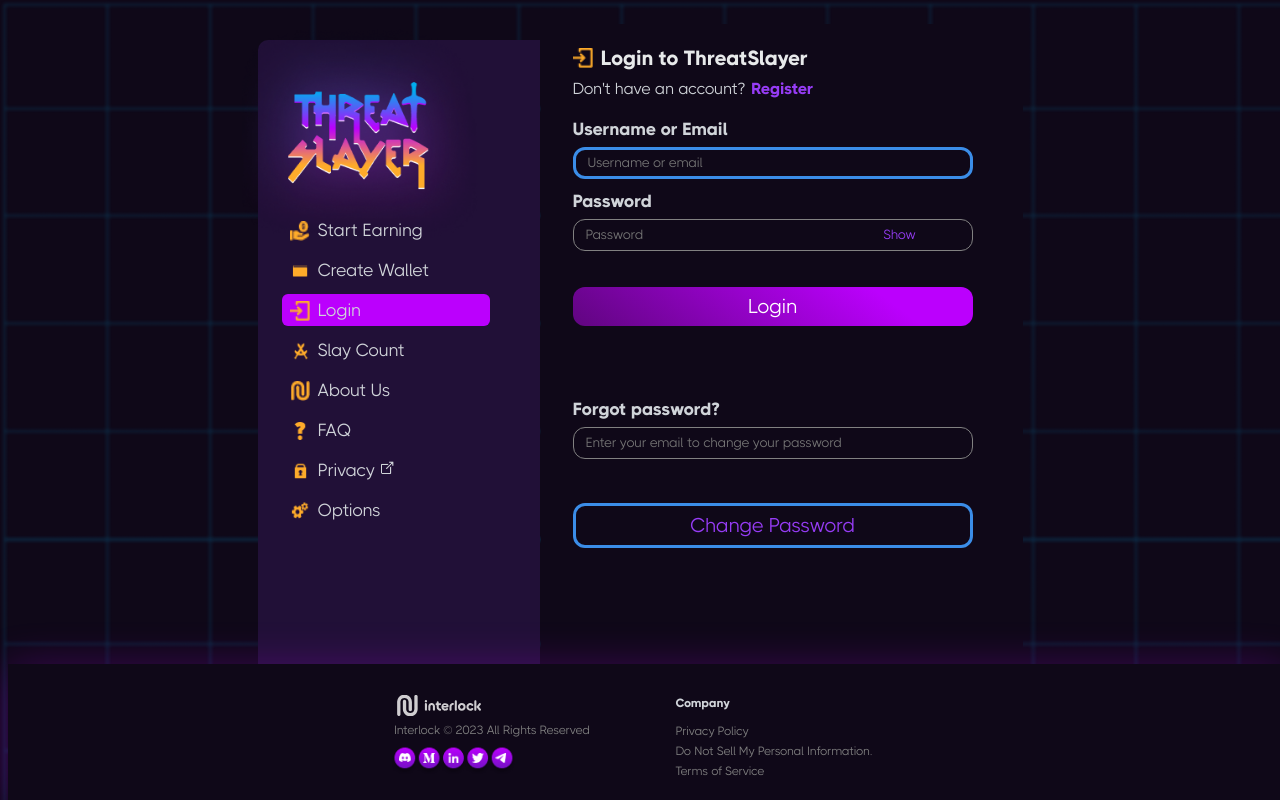
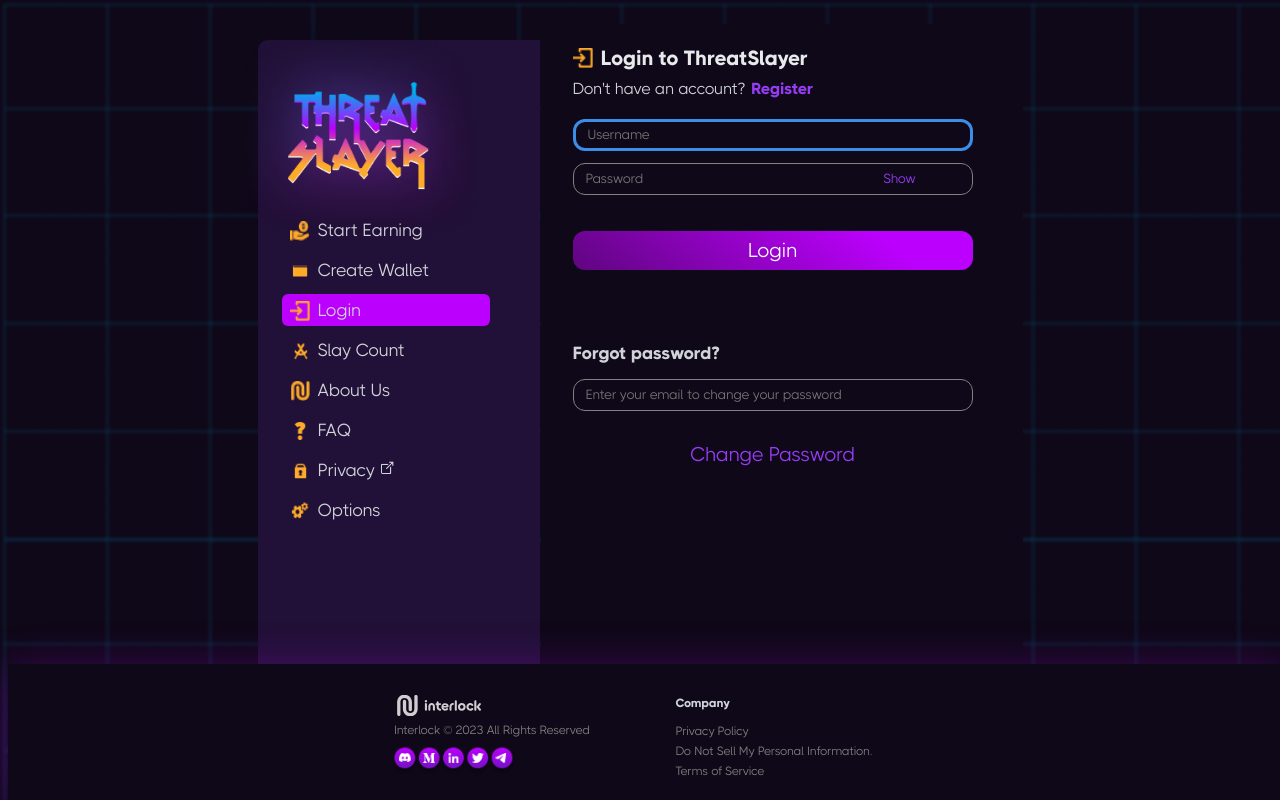
Before and after one commit to interlock-network/threatslayer, a Vue app: page / in a window 1280 px wide. Both pictures are taken after a click on the button "Login". Built offline with nearby package versions, Linux system fonts and the light colour scheme.

Commit message:
LoginPage.vue: cleaned up to match register page * removed border from Change Password button

```diff
--- a/src/pages/LoginPage.vue
+++ b/src/pages/LoginPage.vue
@@ -7,13 +7,11 @@
     <br />
     <br />
     <!-- username field -->
-    <TextComponent msg="Username or Email" class="input-header" bold />
-    <input class="input-field-text" id="login-username-or-email" v-model.trim="usernameOrEmail"
-        placeholder="Username or email" tabindex="2" :style="usernameInputStyle" />
+    <input class="input-field-text" id="login-username-or-email" v-model.trim="usernameOrEmail" placeholder="Username"
+        tabindex="2" :style="usernameInputStyle" />
     <TextComponent :msg="usernameErrorMessage" error v-if="usernameErrorMessage.length" />
     <br />
     <!-- password field with show/hide button -->
-    <TextComponent msg="Password" class="input-header" bold />
     <input id="login-password" class="input-field-text password-input" :type="passwordInputType" v-model.trim="password"
         placeholder="Password" tabindex="4" :style="passwordInputStyle" />
     <button @click="togglePasswordInputType" class="small-button" id="show-toggle-button" tabindex="5">
@@ -25,11 +23,11 @@
     <!-- Forgot username / password flow -->
     <br />
     <br />
-    <TextComponent msg="Forgot password?" class="input-header" bold style="margin-top: 3rem;" />
+    <TextComponent msg="Forgot password?" class="input-header" bold style="margin-top: 3rem; margin-bottom: 1rem;" />
     <input type="email" class="input-field-text" id="forgot-info-email" @input="validateEmail" v-model.trim="email" required
         placeholder="Enter your email to change your password" tabindex="8" />
     <TextComponent :msg="emailErrorMessage" error v-if="emailErrorMessage.length" />
-    <ForgotPasswordButton :email="email" tabindex="10" />
+    <ForgotPasswordButton :email="email" style="margin-top: 0.75rem;" tabindex="10" />
 </template>
 <script>
 import { debounce } from 'debounce';
@@ -156,10 +154,8 @@ input:focus {
 }
 
 .login-active {
-    border: 3px solid #3b8de8;
+    border: none;
     color: #963cf5;
-    opacity: 1;
-    outline: none;
     pointer-events: initial;
 }
 </style>
```
